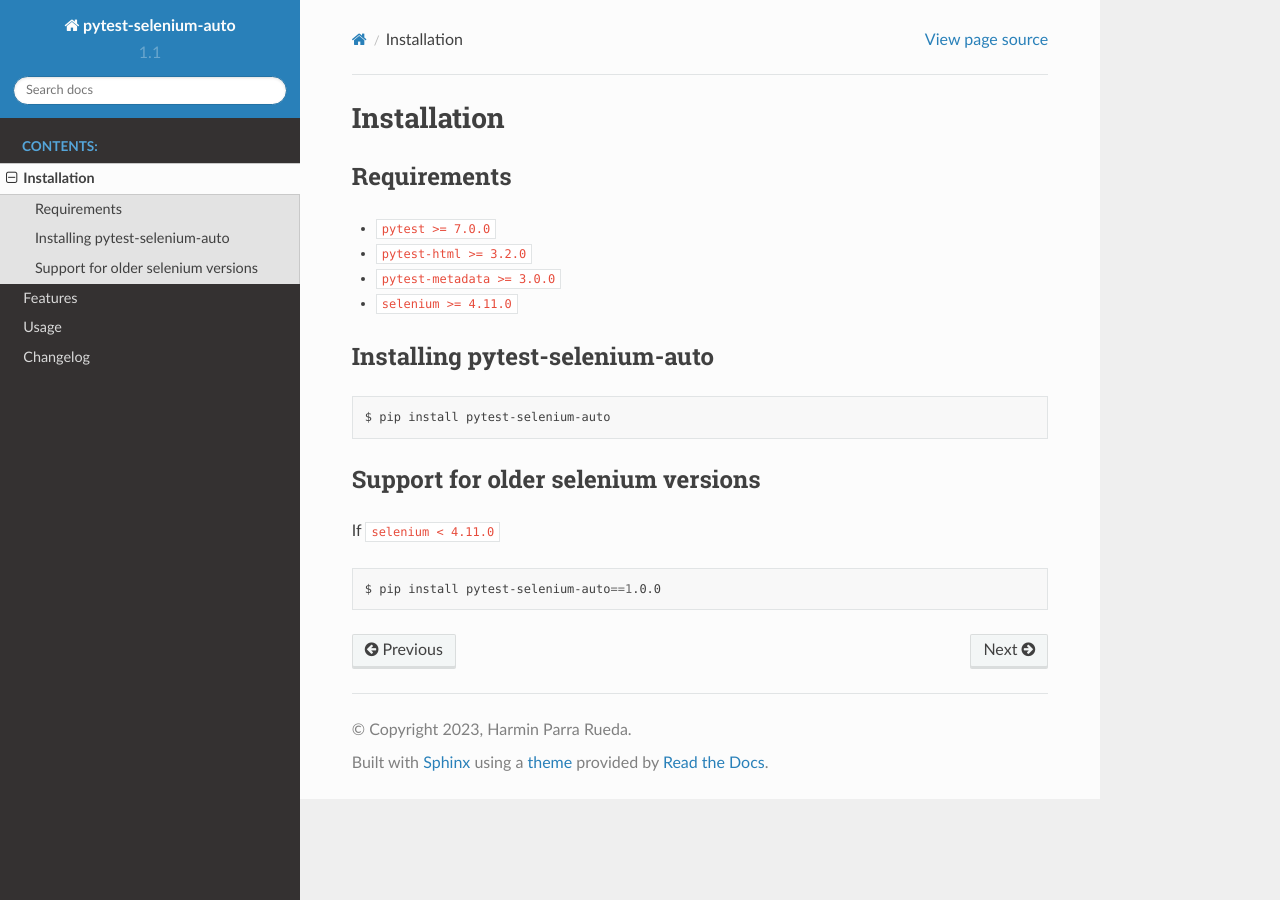
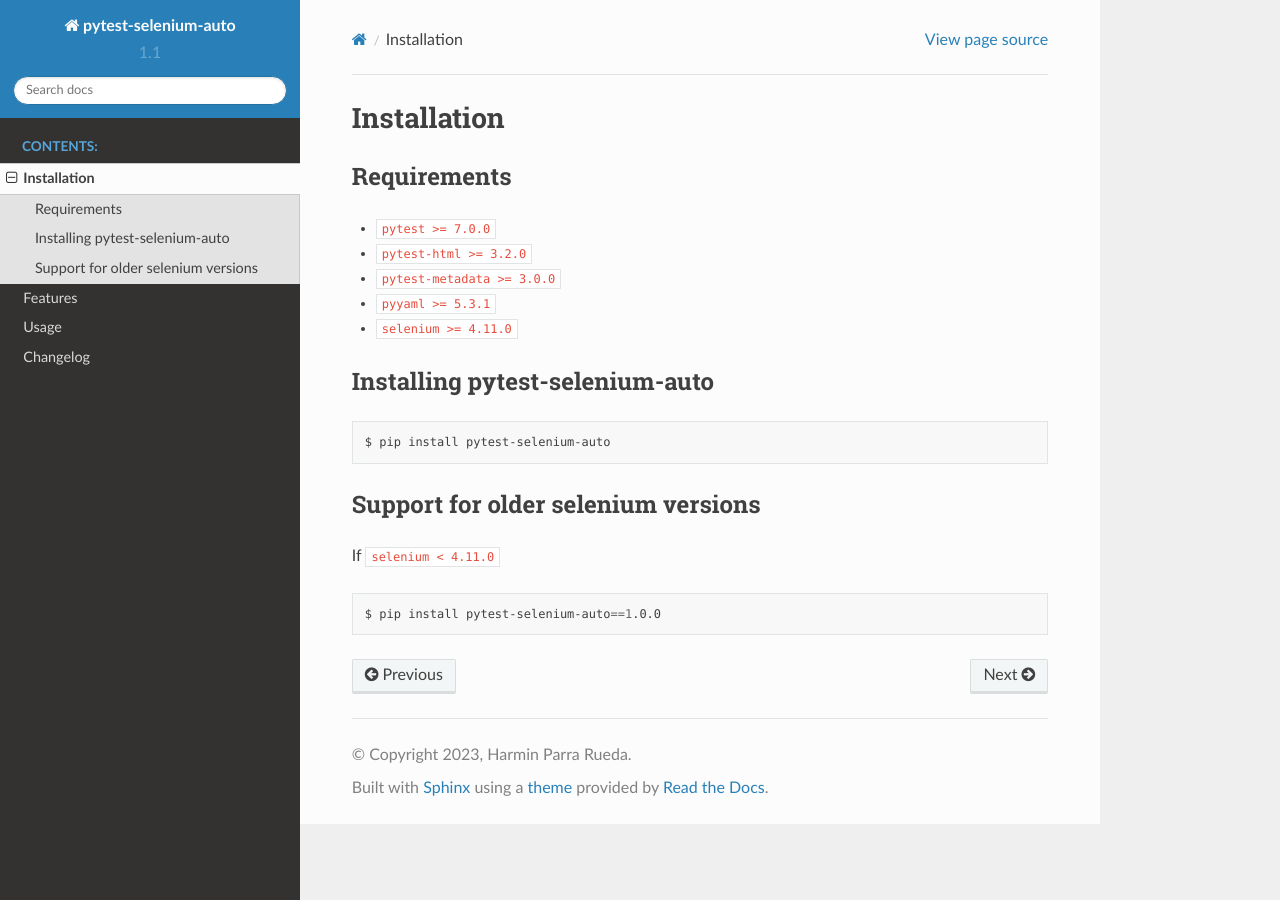
Before and after one commit to harmin-parra/pytest-selenium-auto, a Sphinx documentation site: the page built from docs/installation.rst, in a window 1280 px wide. Built offline with Sphinx 7.4.7 and the Read the Docs theme 2.0.0, drawn with Linux system fonts in a browser that asks for light colours.

Commit message:
add requirement

```diff
--- a/docs/installation.rst
+++ b/docs/installation.rst
@@ -8,6 +8,7 @@
 * ``pytest >= 7.0.0``
 * ``pytest-html >= 3.2.0``
 * ``pytest-metadata >= 3.0.0``
+* ``pyyaml >= 5.3.1``
 * ``selenium >= 4.11.0``
 
 
```
